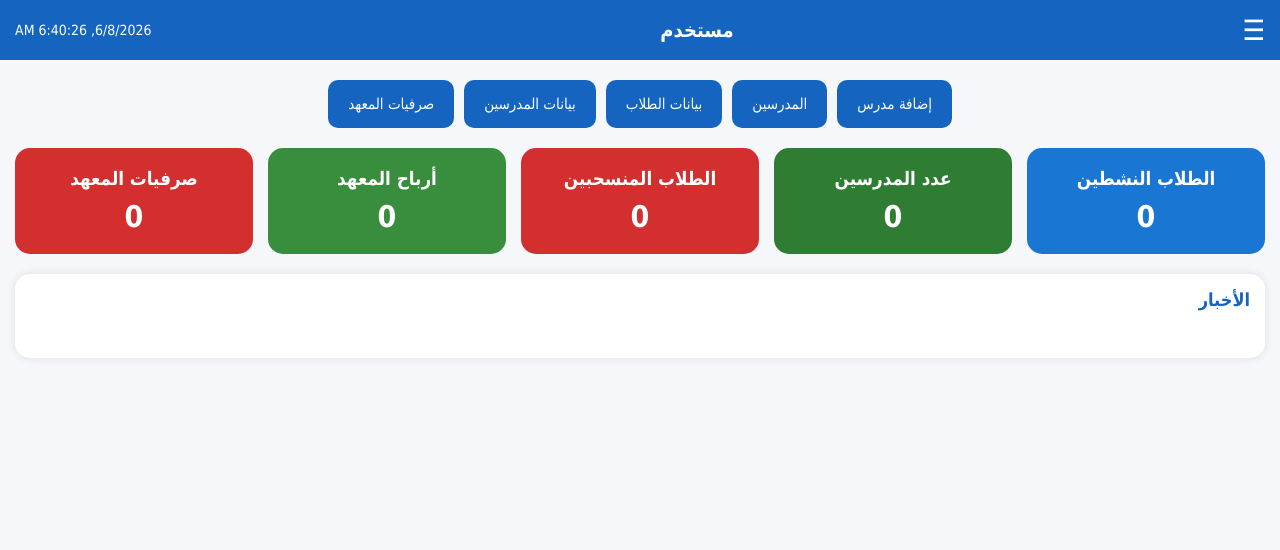
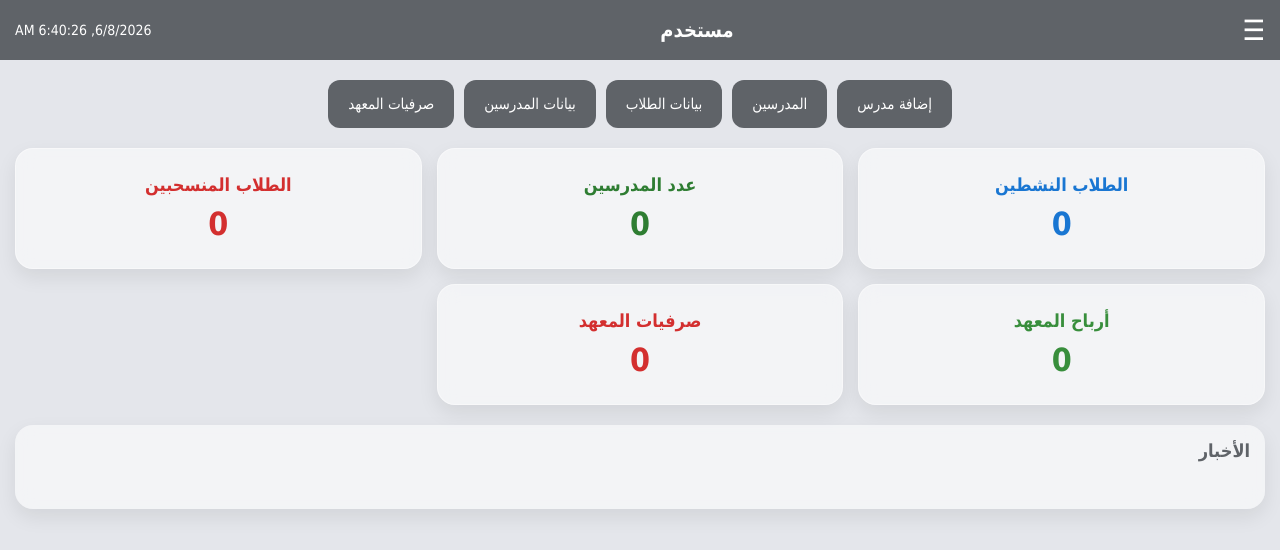
Before and after one commit to mop360mop-arch/my-institute-app, a plain HTML site: page home.html in a window 1280 px wide. Drawn offline with Linux system fonts and the light colour scheme.

Commit message:
home.html

```diff
--- a/home.html
+++ b/home.html
@@ -15,14 +15,14 @@ font-family:Tahoma;
 }
 
 body{
-background:#f5f7fa;
+background:#e4e6eb;
 }
 
 /* الشريط العلوي */
 
 .topbar{
 height:60px;
-background:#1565c0;
+background:#5f6368;
 color:white;
 display:flex;
 align-items:center;
@@ -95,7 +95,7 @@ border-radius:50%;
 
 .logo-box h2{
 margin-top:10px;
-color:#1565c0;
+color:#5f6368;
 }
 
 .menu{
@@ -107,14 +107,12 @@ width:100%;
 padding:15px;
 margin-bottom:10px;
 border:none;
-border-radius:10px;
-background:#1565c0;
+border-radius:12px;
+background:#5f6368;
 color:white;
 font-size:16px;
 cursor:pointer;
 }
-
-/* المحتوى */
 
 .content{
 padding:80px 15px 20px;
@@ -134,8 +132,8 @@ flex-wrap:wrap;
 .actions button{
 padding:15px 20px;
 border:none;
-border-radius:10px;
-background:#1565c0;
+border-radius:12px;
+background:#5f6368;
 color:white;
 font-size:15px;
 cursor:pointer;
@@ -143,64 +141,71 @@ transition:.3s;
 }
 
 .actions button:hover{
-background:#0d47a1;
+background:#444;
 }
 
 /* الكروت */
 
 .cards{
 display:grid;
-grid-template-columns:repeat(auto-fit,minmax(220px,1fr));
+grid-template-columns:repeat(3,1fr);
 gap:15px;
 }
 
 .card{
-padding:20px;
-border-radius:15px;
-color:white;
+background:rgba(255,255,255,0.55);
+backdrop-filter:blur(10px);
+-webkit-backdrop-filter:blur(10px);
+border:1px solid rgba(255,255,255,.4);
+border-radius:18px;
+padding:25px;
 text-align:center;
+box-shadow:0 8px 20px rgba(0,0,0,.08);
 }
 
 .card h3{
 margin-bottom:10px;
+font-size:18px;
 }
 
 .card span{
-font-size:30px;
+font-size:32px;
 font-weight:bold;
 }
 
 .blue{
-background:#1976d2;
+color:#1976d2;
 }
 
 .green{
-background:#2e7d32;
+color:#2e7d32;
 }
 
 .red{
-background:#d32f2f;
+color:#d32f2f;
 }
 
 .profit{
-background:#388e3c;
+color:#388e3c;
 }
 
 /* الأخبار */
 
 .news{
 margin-top:20px;
-background:white;
+background:rgba(255,255,255,0.55);
+backdrop-filter:blur(10px);
+-webkit-backdrop-filter:blur(10px);
 padding:15px;
-border-radius:15px;
-box-shadow:0 0 10px rgba(0,0,0,.1);
+border-radius:18px;
+box-shadow:0 8px 20px rgba(0,0,0,.08);
 }
 
 .news-title{
 font-size:18px;
 font-weight:bold;
 margin-bottom:10px;
-color:#1565c0;
+color:#5f6368;
 }
 
 </style>
@@ -267,7 +272,6 @@ color:#1565c0;
 <button>صرفيات المعهد</button>
 
 </div>
-
 <div class="cards">
 
 <div class="card blue">
@@ -294,6 +298,8 @@ color:#1565c0;
 <h3>صرفيات المعهد</h3>
 <span>0</span>
 </div>
+
+<div></div>
 
 </div>
 
```
